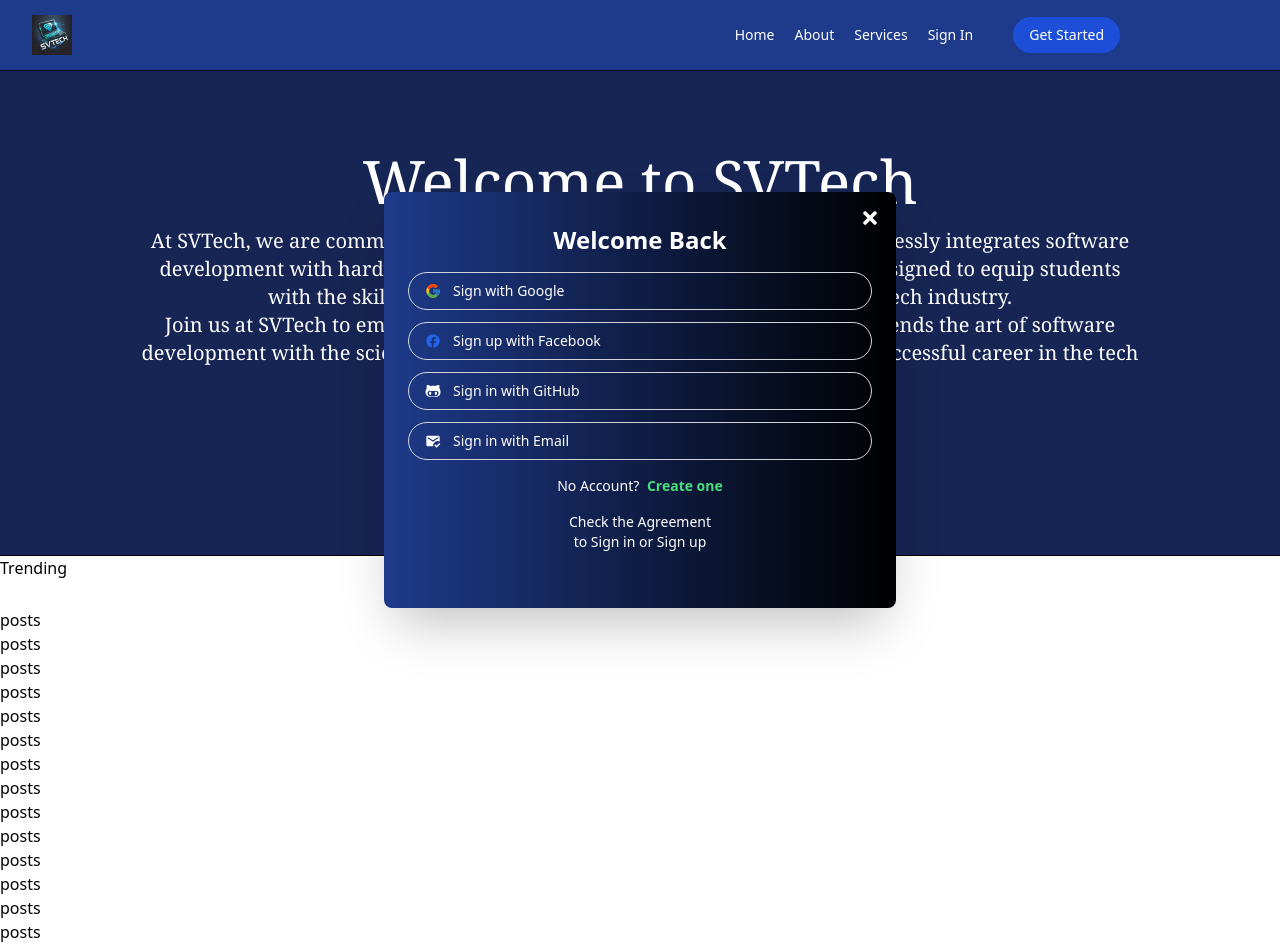
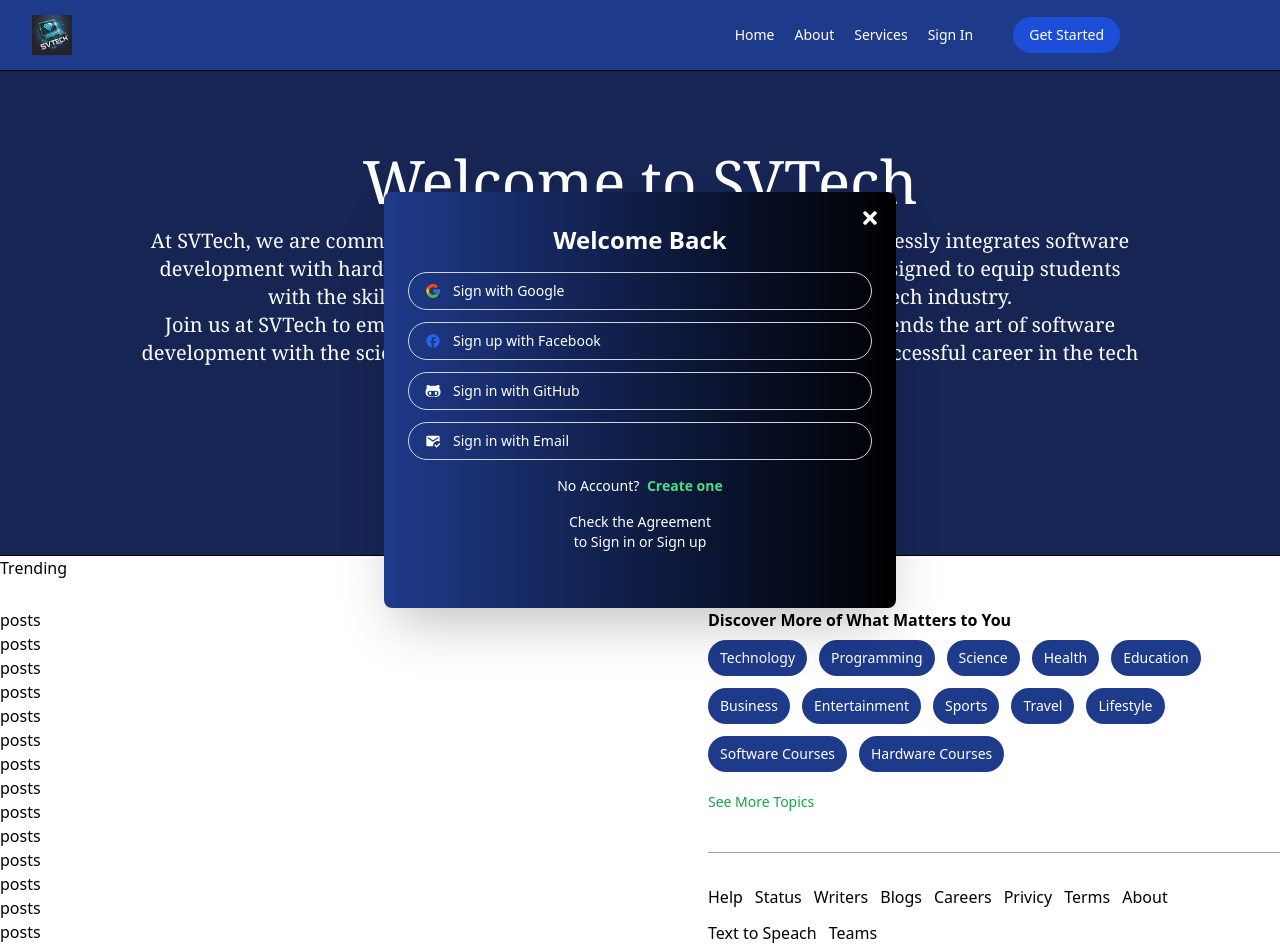
Before and after one commit to SvtechAcademy/svtech-fire, a React (Vite) app: page /Demo in a window 1280 px wide. Shown: the top 949 px of the page. Built offline with nearby package versions, Linux system fonts and the light colour scheme.

Commit message:
added context api

```diff
--- a/src/App.jsx
+++ b/src/App.jsx
@@ -1,29 +1,29 @@
-import React, { useState, useEffect } from 'react';
 import { Routes, Route, useNavigate } from 'react-router-dom';
+import { useContext, useEffect } from 'react';
 import Home from './components/Home/Home';
 import Demo from './components/Demo/Demo';
 import HomeHeader from './components/Home/HomeHeader';
 import DemoHeader from './components/Demo/DemoHeader';
+import { BlogContext } from './Context/Context';
 
 function App() {
+  const { currentUser } = useContext(BlogContext);
   const navigate = useNavigate();
-  const [createUser, setCreateUser] = useState(false); // Example state
 
   useEffect(() => {
-    if (createUser) {
+    if (currentUser) {
       navigate('/Home');
     } else {
       navigate('/Demo');
     }
-  }, [createUser, navigate]);
+  }, [currentUser, navigate]);
 
   return (
     <>
-      {createUser ? <HomeHeader /> : <DemoHeader />}
+      {currentUser ? <HomeHeader /> : <DemoHeader />}
       <Routes>
         <Route path="/Home" element={<Home />} />
         <Route path="/Demo" element={<Demo />} />
-        {/* Other routes */}
       </Routes>
     </>
   );
--- /dev/null
+++ b/src/Context/Context.jsx
@@ -0,0 +1,16 @@
+import React, { createContext, useState, useContext } from 'react';
+
+const BlogContext = createContext();
+
+const ContextProvider = ({ children }) => {
+  const [currentUser, setCurrentUser] = useState(false);
+
+  return (
+    <BlogContext.Provider value={{ currentUser, setCurrentUser }}>
+      {children}
+    </BlogContext.Provider>
+  );
+};
+
+export { BlogContext };
+export default ContextProvider;
--- a/src/components/Demo/Demo.jsx
+++ b/src/components/Demo/Demo.jsx
@@ -2,7 +2,7 @@ import React from 'react';
 import Banner from './Banner'; // Adjust the path as necessary
 import Trending from './Trending';
 import Posts from '../Common/Posts/Posts';
-import Discover from './discover';
+import Discover from './Discover';
 
 const Demo = () => (
   <>
@@ -12,7 +12,7 @@ const Demo = () => (
     <div className='flex-[1.5rem]'>
       <Posts/>
     </div>
-    <div className='flex-[1rem] h-full relative'>
+    <div className='flex-[1] full relative'>
       <Discover/>
     </div>
     </div>
--- a/src/components/Demo/discover.jsx
+++ b/src/components/Demo/discover.jsx
@@ -1,37 +1,34 @@
-import React, { useState, useEffect, useRef } from 'react';
+import React from 'react';
+import { discover, discoverActions } from '../../Data';
 
-const Trending = () => {
-  const [isSticky, setIsSticky] = useState(false);
-  const trendingRef = useRef(null);
-  const discoverRef = useRef(null);
-
-  useEffect(() => {
-    const observer = new IntersectionObserver(
-      ([entry]) => {
-        setIsSticky(entry.isIntersecting);
-      },
-      { threshold: 0.5 } // Adjust this value as needed
-    );
-
-    if (discoverRef.current) {
-      observer.observe(discoverRef.current);
-    }
-
-    return () => {
-      if (discoverRef.current) {
-        observer.unobserve(discoverRef.current);
-      }
-    };
-  }, []);
-
+const Discover = () => {
   return (
-    <div
-      ref={trendingRef}
-      className={`transition-all duration-300 ${isSticky ? 'fixed top-0' : 'relative'}`}
-    >
-      {/* Trending content */}
+    <div className="sticky top-[6rem]">
+      <div className="border-b border-gray-400 pb-7">
+        <h2 className="font-semibold text-black">Discover More of What Matters to You</h2>
+        <div className="my-2 flex items-center gap-3 flex-wrap">
+          {discover.map((item, i) => (
+            <button
+              className="bg-blue-900 py-2 px-3 text-sm rounded-full text-white hover:bg-green-600"
+              key={i}
+            >
+              {item}
+            </button>
+          ))}
+        </div>
+        <button className="text-green-600 text-sm py-3 hover:text-black rounded-full">
+          See More Topics
+        </button>
+      </div>
+      <div className="flex items-center flex-wrap gap-3 pt-8">
+        {discoverActions.map((item, i) => (
+          <button key={i} className="text-md text-black">
+            {item}
+          </button>
+        ))}
+      </div>
     </div>
   );
 };
 
-export default Trending;
+export default Discover;
--- a/src/main.jsx
+++ b/src/main.jsx
@@ -1,13 +1,16 @@
-import { StrictMode } from 'react'
-import { createRoot } from 'react-dom/client'
-import './index.css'
-import App from './App.jsx'
-import { BrowserRouter } from 'react-router-dom'
+import { StrictMode } from 'react';
+import { createRoot } from 'react-dom/client';
+import { BrowserRouter } from 'react-router-dom';
+import App from './App';
+import ContextProvider from './Context/Context';
+import './index.css';
 
 createRoot(document.getElementById('root')).render(
   <StrictMode>
     <BrowserRouter>
-    <App />
+      <ContextProvider>
+        <App />
+      </ContextProvider>
     </BrowserRouter>
-  </StrictMode>,
-)
+  </StrictMode>
+);
```
